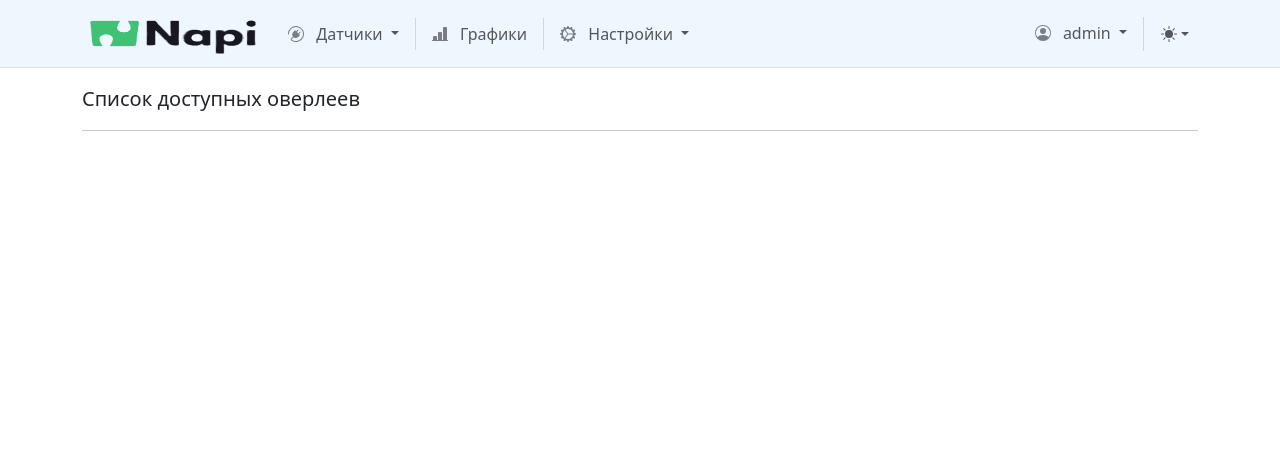
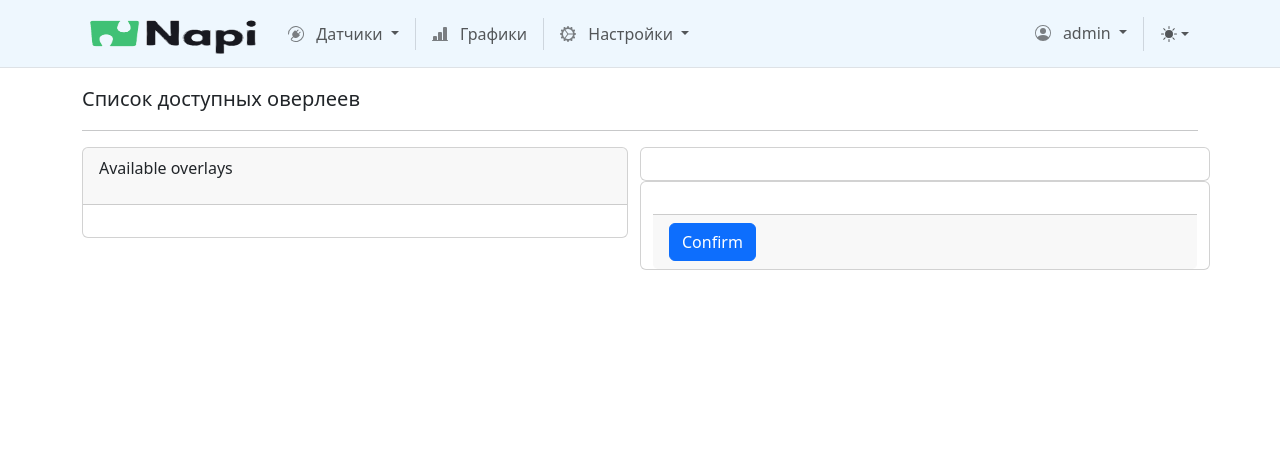
Before and after one commit to Ravenlod/webapp, a Flask app: template app/templates/settings/overlays.html in a window 1280 px wide. Shown: the top 469 px of the page. Run offline with Flask 3, Linux system fonts and the light colour scheme; the template is opened without the code that fills it, so the values that code supplies are empty; the visitor is signed in with stand-in values (Sample User, id 1); some libraries are stand-ins or nearby versions.

Commit message:
Early version Overlays update

```diff
--- a/app/static/js/select_options_button_handler.js
+++ b/app/static/js/select_options_button_handler.js
@@ -62,5 +62,5 @@ for(let i = 0; i < copy_btn.length; i ++)
     change_svg_btn.setAttribute("href", "#check2");
     setTimeout(() =>{change_svg_btn.setAttribute("href", "#clipboard")}, 5000)
 
-})
+    })
 }
--- a/app/templates/settings/overlays.html
+++ b/app/templates/settings/overlays.html
@@ -3,14 +3,104 @@
 {% block title_page %}Список доступных оверлеев{% endblock %}
 {% block content %}
 
-{% for file in overlays_list %}
-{{ file | safe }} <br>
-{%  endfor %}
+<div class="row justify-content-center">
+    <div class="col md-6">
+        <div class="card">
+
+            <div class="card-header">
+                <p>Available overlays</p>
+            </div>
+
+            <div class="card-body">
+                {% for file in overlays_list %}
+                <div class="row">
+                    <button class="btn overlay-select-btn  {% if file[1]==True %}
+                    btn-primary {% elif exclusive_overlays_status[file[2]]%}
+                    btn-secondary {% else %} btn-light {% endif %}" type="button">
+                            {{ file[0] | safe }}
+                    </button>
+                </div>
+
+                {%  endfor %}
+            </div>
+        </div>
+
+    </div>
+
+    <div class="col md-6">
+        <div class="row justify-content-center">
+            <div class="card">
+                <div class="card-body">
+                    {% for file in current_overlays %}
+                    {{ file | safe }} <br>
+                    {%  endfor %}
+                </div>
+            </div>
+
+
+        </div>
+
+        <div class="row justify-content-center">
+            <div class="card">
+                <div class="card-body">
+                    {% for file in overlays_list %}
+                        {% if file[1]==True %}
+                            {{ file[0] | safe }}
+                        {% endif %}
+                    {% endfor %}
+                </div>
+
+                <div class="card-footer">
+                    <button class="btn btn-primary" type="submit">
+                        Confirm
+                    </button>
+                </div>
+            </div>
+        </div>
+    </div>
+
+</div>
+
+
 
 {% endblock %}
 
 {% block scripts %}
 
 <script src="/static/js/select_options_button_handler.js"></script>
+<script>
+var select_btn = document.getElementsByClassName('overlay-select-btn');
 
+
+for(let i = 0; i < select_btn.length; i ++)
+{
+//    let text_field = document.querySelector('#copy_text_field_' + String(copy_btn[i].getAttribute('value')));
+//    let change_svg_btn = document.querySelector('#copy_btn_svg_'+ String(copy_btn[i].getAttribute('value')));
+
+
+
+    select_btn[i].addEventListener('click', () => {
+    if select_btn[i].classList.contains('active')
+    {
+        select_btn[i].classList.remove('active')
+    }
+    else if select_btn[i].classList.contains('btn-se')
+    fetch("/settings/overlays", {
+        method: "POST",
+        headers: {
+            'Content-Type': 'application/json'
+        },
+        body: JSON.stringify({"status": state})
+    })
+    .then(response => {if(!response.ok){
+                            throw new Error('Network response Error');}
+                       response.json(); })
+
+    .catch(error => {
+        console.error("Error:", error);
+
+    });
+    })
+}
+</script>
 {% endblock %}
```
Also changed, not shown: app/settings/routes.py (+27 -8 lines), README.md.
